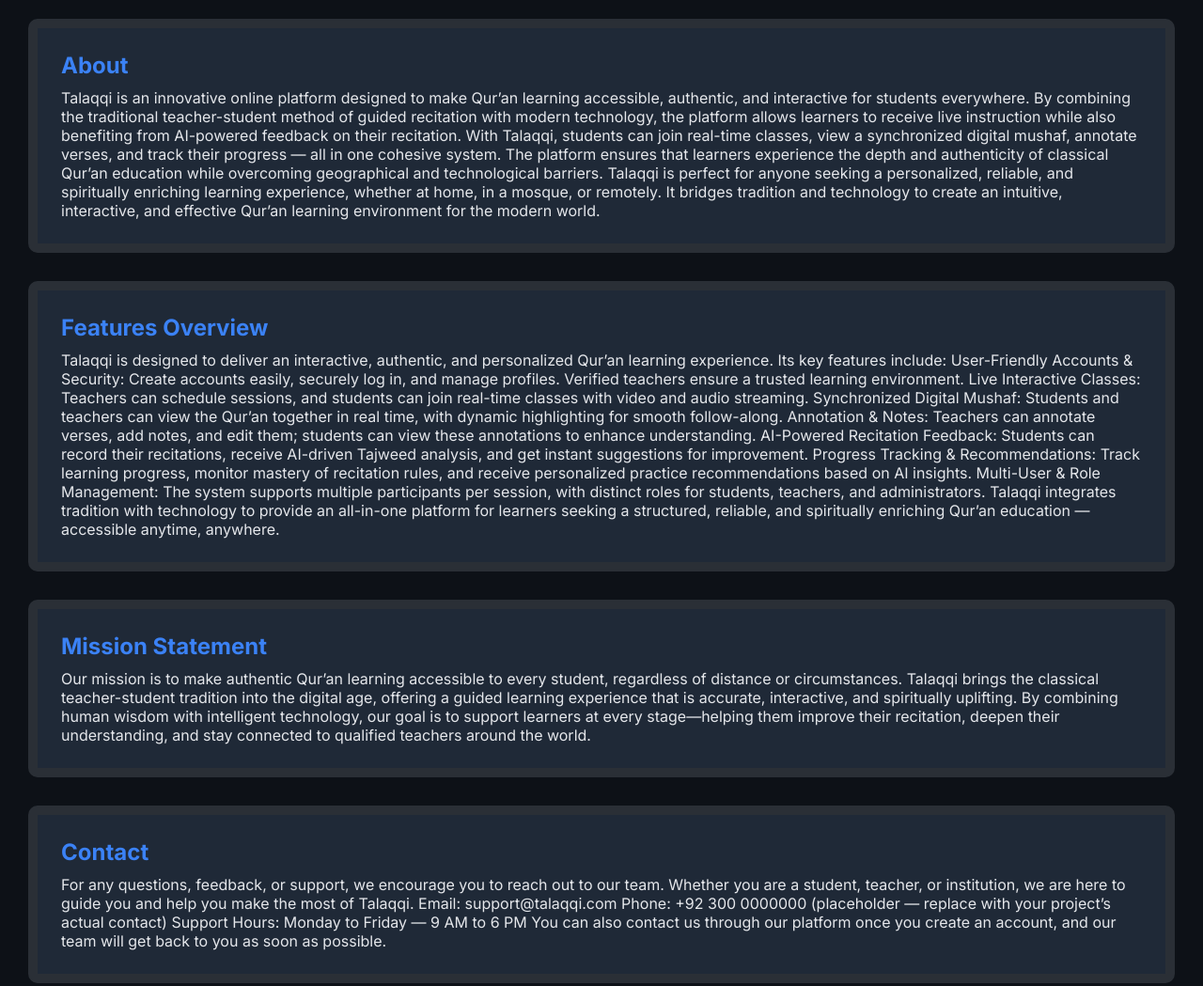
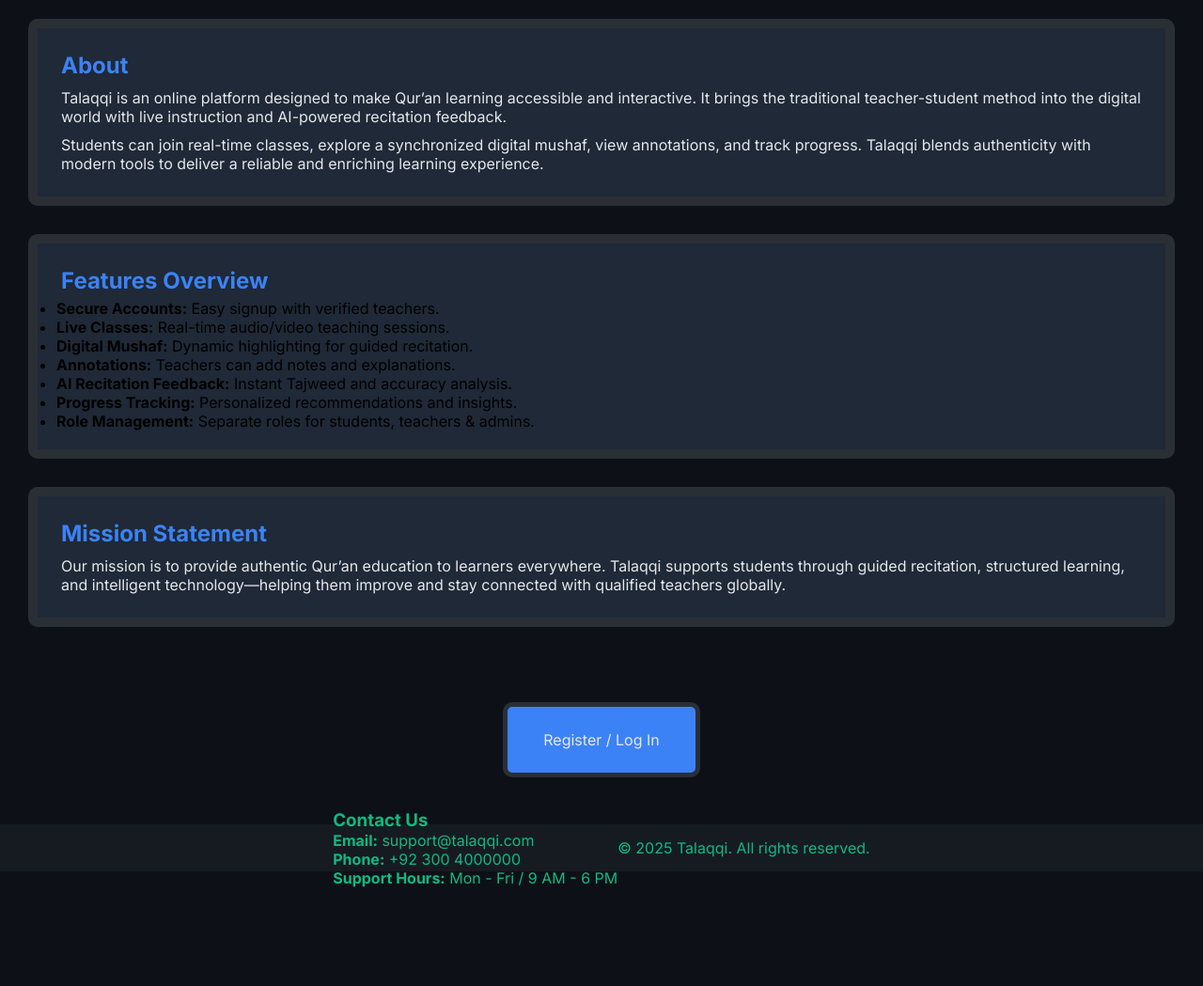
Before and after one commit to Fahad1110136/Talaqqi, a plain HTML site: page Frontend/homePage.html in a window 1280 px wide. Shown: the part 80-1129 px from the top of the page at 94% size. After the commit the page ends 1024 px from the top, so only its background shows below. Drawn offline with Linux system fonts and the light colour scheme.

Commit message:
Update homePage.html

```diff
--- a/Frontend/homePage.html
+++ b/Frontend/homePage.html
@@ -11,6 +11,7 @@
 <body>
     <div class="header">
         <h1>Talaqqi</h1>
+
         <div class="nav">
             <a href="homePage.html">Homepage</a>
         </div>
@@ -21,89 +22,53 @@
     </div>
 
     <div class="main">
-        <div class="about">
+
+        <section class="about">
             <h2>About</h2>
             <p>
-                Talaqqi is an innovative online platform designed to make Qur’an learning accessible, authentic, and
-                interactive for students everywhere. By combining the traditional teacher-student method of guided
-                recitation with modern technology, the platform allows learners to receive live instruction while also
-                benefiting from AI-powered feedback on their recitation.
+                Talaqqi is an online platform designed to make Qur’an learning accessible and interactive. It brings the traditional teacher-student method into the digital world with live instruction and AI-powered recitation feedback.
+            </p>
+            <p>
+                Students can join real-time classes, explore a synchronized digital mushaf, view annotations, and track progress. Talaqqi blends authenticity with modern tools to deliver a reliable and enriching learning experience.
+            </p>
+        </section>
 
-                With Talaqqi, students can join real-time classes, view a synchronized digital mushaf, annotate verses,
-                and track their progress — all in one cohesive system. The platform ensures that learners experience the
-                depth and authenticity of classical Qur’an education while overcoming geographical and technological
-                barriers.
+        <section class="features">
+            <h2>Features Overview</h2>
+            <ul>
+                <li><strong>Secure Accounts:</strong> Easy signup with verified teachers.</li>
+                <li><strong>Live Classes:</strong> Real-time audio/video teaching sessions.</li>
+                <li><strong>Digital Mushaf:</strong> Dynamic highlighting for guided recitation.</li>
+                <li><strong>Annotations:</strong> Teachers can add notes and explanations.</li>
+                <li><strong>AI Recitation Feedback:</strong> Instant Tajweed and accuracy analysis.</li>
+                <li><strong>Progress Tracking:</strong> Personalized recommendations and insights.</li>
+                <li><strong>Role Management:</strong> Separate roles for students, teachers & admins.</li>
+            </ul>
+        </section>
 
-                Talaqqi is perfect for anyone seeking a personalized, reliable, and spiritually enriching learning
-                experience, whether at home, in a mosque, or remotely. It bridges tradition and technology to create an
-                intuitive, interactive, and effective Qur’an learning environment for the modern world.
+        <section class="mission">
+            <h2>Mission Statement</h2>
+            <p>
+                Our mission is to provide authentic Qur’an education to learners everywhere. Talaqqi supports students through guided recitation, structured learning, and intelligent technology—helping them improve and stay connected with qualified teachers globally.
             </p>
-        </div>
-
-        <div class="features">
-            <h2>Features Overview</h2>
-            <p>
-                Talaqqi is designed to deliver an interactive, authentic, and personalized Qur’an learning experience.
-                Its key features include:
-
-                User-Friendly Accounts & Security: Create accounts easily, securely log in, and manage profiles.
-                Verified teachers ensure a trusted learning environment.
-
-                Live Interactive Classes: Teachers can schedule sessions, and students can join real-time classes with
-                video and audio streaming.
-
-                Synchronized Digital Mushaf: Students and teachers can view the Qur’an together in real time, with
-                dynamic highlighting for smooth follow-along.
-
-                Annotation & Notes: Teachers can annotate verses, add notes, and edit them; students can view these
-                annotations to enhance understanding.
-
-                AI-Powered Recitation Feedback: Students can record their recitations, receive AI-driven Tajweed
-                analysis, and get instant suggestions for improvement.
-
-                Progress Tracking & Recommendations: Track learning progress, monitor mastery of recitation rules, and
-                receive personalized practice recommendations based on AI insights.
-
-                Multi-User & Role Management: The system supports multiple participants per session, with distinct roles
-                for students, teachers, and administrators.
-
-                Talaqqi integrates tradition with technology to provide an all-in-one platform for learners seeking a
-                structured, reliable, and spiritually enriching Qur’an education — accessible anytime, anywhere.
-            </p>
-        </div>
-
-        <div class="mission">
-            <h2>Mission Statement</h2>
-            <p>Our mission is to make authentic Qur’an learning accessible to every student, regardless of distance or
-                circumstances. Talaqqi brings the classical teacher-student tradition into the digital age, offering a
-                guided learning experience that is accurate, interactive, and spiritually uplifting. By combining human
-                wisdom with intelligent technology, our goal is to support learners at every stage—helping them improve
-                their recitation, deepen their understanding, and stay connected to qualified teachers around the world.
-            </p>
-        </div>
-
-        <div class="contact">
-            <h2>Contact</h2>
-            <p>For any questions, feedback, or support, we encourage you to reach out to our team. Whether you are a
-                student, teacher, or institution, we are here to guide you and help you make the most of Talaqqi.
-
-                Email: support@talaqqi.com
-
-                Phone: +92 300 0000000 (placeholder — replace with your project’s actual contact)
-                Support Hours: Monday to Friday — 9 AM to 6 PM
-
-                You can also contact us through our platform once you create an account, and our team will get back to
-                you as soon as possible.</p>
-        </div>
+        </section>
 
         <div class="loginBtn">
             <a href="authentication.html">Register / Log In</a>
         </div>
+
     </div>
 
-    <div class="footer">
-       &copy; 2025 Talaqqi. All rights reserved.
-    </div>
+    <footer class="footer">
+        <div class="contact-box">
+            <h3>Contact Us</h3>
+            <p><strong>Email:</strong> support@talaqqi.com</p>
+            <p><strong>Phone:</strong> +92 300 4000000</p>
+            <p><strong>Support Hours:</strong> Mon - Fri / 9 AM - 6 PM</p>
+        </div>
+        <p class="copy">© 2025 Talaqqi. All rights reserved.</p>
+    </footer>
+
 </body>
 
 </html>
```
